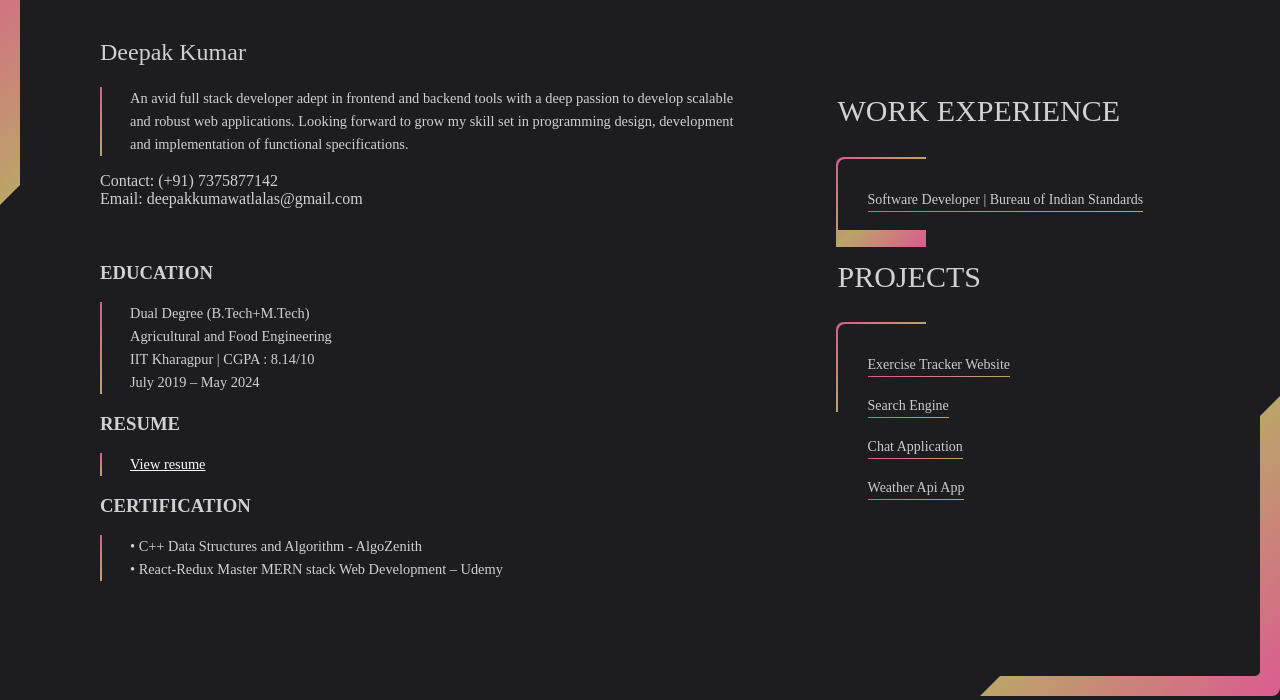
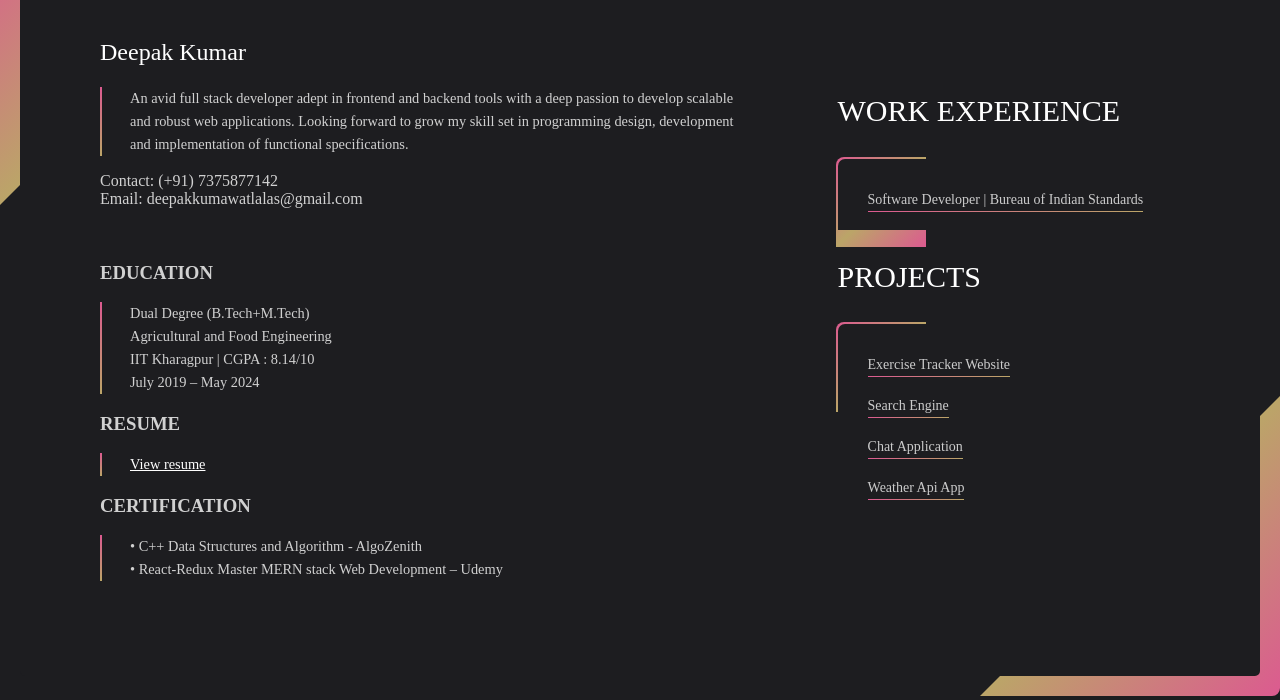
Before and after one commit to deepakk0109/Deeapk-Kumar-Portfolio, a plain HTML site: page index.html in a window 1280 px wide. Shown: the part 100-800 px from the top of the page. Drawn offline with Linux system fonts and the light colour scheme; a web font is replaced by a local one.

Commit message:
Update index.html

```diff
--- a/index.html
+++ b/index.html
@@ -93,7 +93,7 @@
           <div class="welcome-message">
             <div>
               <br>
-              <h2>Deepak Kumar</h2>
+              <h2 style="color:white">Deepak Kumar</h2>
               <p>
 
               </p>
@@ -146,7 +146,7 @@
           <div class="spacer">
           </div>
         <div class="main-projects">
-          <h2>WORK EXPERIENCE</h2>
+          <h2 style="color:white">WORK EXPERIENCE</h2>
           <div class="project-wrapper">
             <div> <a rel="noopener" target="_blank" href="./bis-intern.html">
                 <span>Software Developer | Bureau of Indian Standards</span>
@@ -154,7 +154,7 @@
 
             </div>
           </div>
-          <h2>PROJECTS</h2>
+          <h2 style="color:white">PROJECTS</h2>
           <div class="project-wrapper">
             <div> <a rel="noopener" target="_blank" href="https://github.com/deepakk0109/Exercise-Tracker-Website">
                 <span>Exercise Tracker Website</span>
```
